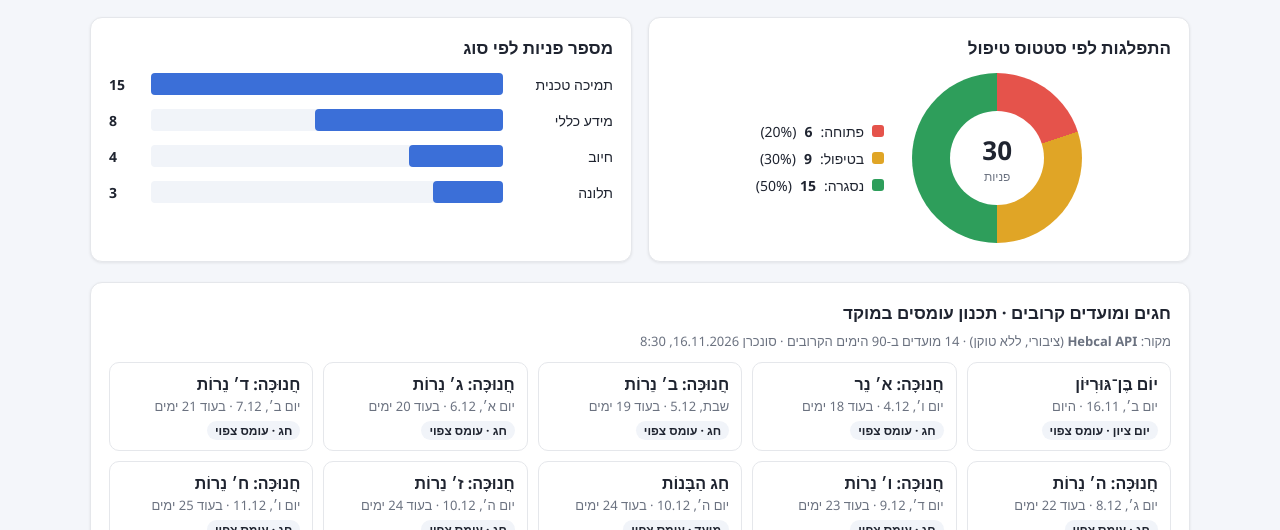
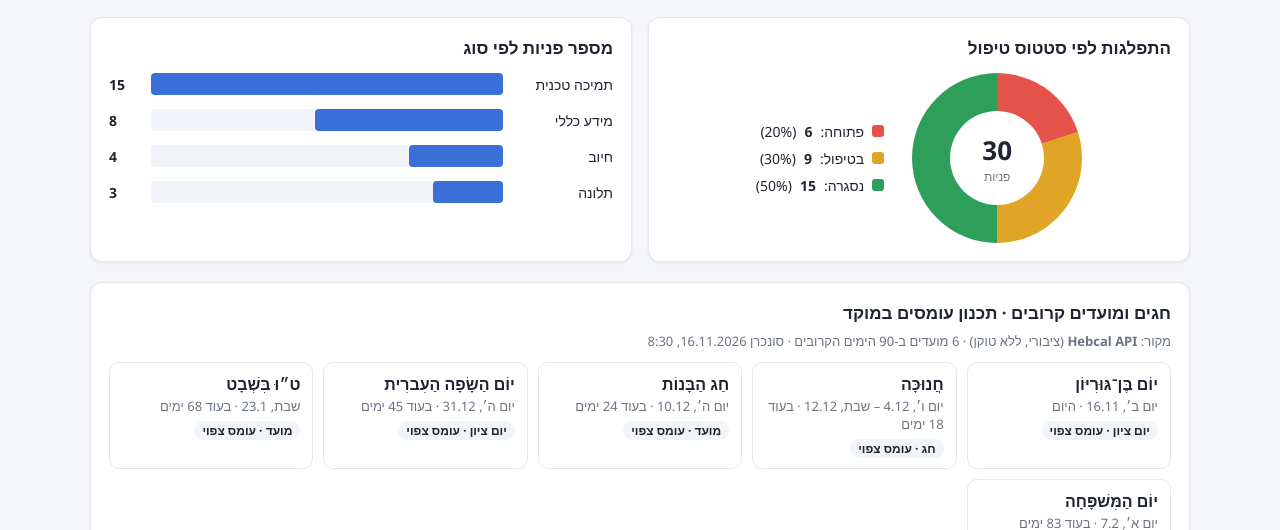
Before and after one commit to Tamar-Shtein/customer-service-dashboard, a plain HTML site: page index.html in a window 1280 px wide. Shown: the part 270-800 px from the top of the page. Drawn offline with Linux system fonts and the light colour scheme.

Commit message:
Holidays card: drop nikud, show multi-day holidays as one card
Co-Authored-By: Claude Opus 5.5 <noreply@anthropic.com>
Claude-Session: https://claude.ai/code/session_01S8cRLpvD6RqDScu55JWdVy

```diff
--- a/index.html
+++ b/index.html
@@ -183,12 +183,22 @@
   function renderHolidays(h) {
     const today = new Date(); today.setHours(0, 0, 0, 0);
     const synced = new Date(h.fetched_at).toLocaleString("he-IL", { dateStyle: "short", timeStyle: "short" });
-    $("holidays-source").innerHTML = `מקור: <b>Hebcal API</b> (ציבורי, ללא טוקן) · ${h.holidays.length} מועדים ב-90 הימים הקרובים · סונכרן ${synced}`;
     const kinds = { major: "חג", minor: "מועד", modern: "יום ציון", fast: "צום" };
-    $("holidays").innerHTML = h.holidays.length ? h.holidays.map(e => {
+    // ימים רצופים של אותו חג (למשל 8 ימי חנוכה) מוצגים ככרטיס אחד
+    const groups = [];
+    h.holidays.forEach(e => {
+      const name = e.title.split(":")[0].trim();
+      const prevDay = new Date(new Date(e.date + "T00:00:00").getTime() - 86400000).toLocaleDateString("en-CA");
+      const g = groups.find(x => x.title === name && (x.end === e.date || x.end === prevDay));
+      if (g) { g.end = e.date; g.day_off = g.day_off || e.day_off; }
+      else groups.push({ ...e, title: name, end: e.date });
+    });
+    $("holidays-source").innerHTML = `מקור: <b>Hebcal API</b> (ציבורי, ללא טוקן) · ${groups.length} מועדים ב-90 הימים הקרובים · סונכרן ${synced}`;
+    $("holidays").innerHTML = groups.length ? groups.map(e => {
       const days = Math.round((new Date(e.date + "T00:00:00") - today) / 86400000);
       const when = days === 0 ? "היום" : days === 1 ? "מחר" : days > 0 ? `בעוד ${days} ימים` : `לפני ${-days} ימים`;
-      const d = new Date(e.date + "T00:00:00").toLocaleDateString("he-IL", { weekday: "short", day: "numeric", month: "numeric" });
+      const fmt = s => new Date(s + "T00:00:00").toLocaleDateString("he-IL", { weekday: "short", day: "numeric", month: "numeric" });
+      const d = e.end === e.date ? fmt(e.date) : `${fmt(e.date)} – ${fmt(e.end)}`;
       return `<div class="holiday${e.day_off ? " off" : ""}">
         <div class="h-title">${e.title}</div>
         <div class="h-date">${d} · ${when}</div>
```
Also changed, not shown: 1 other file.
